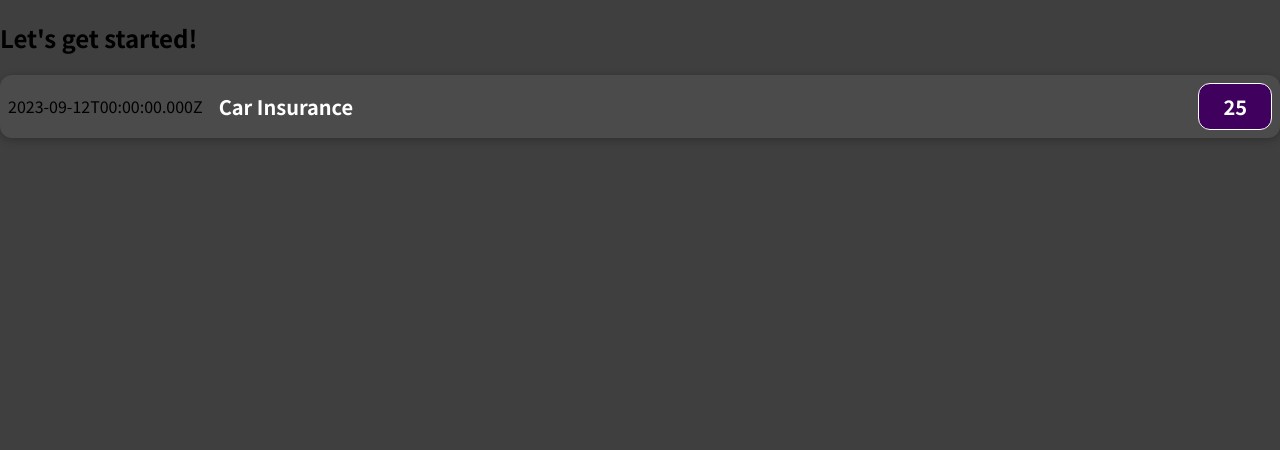
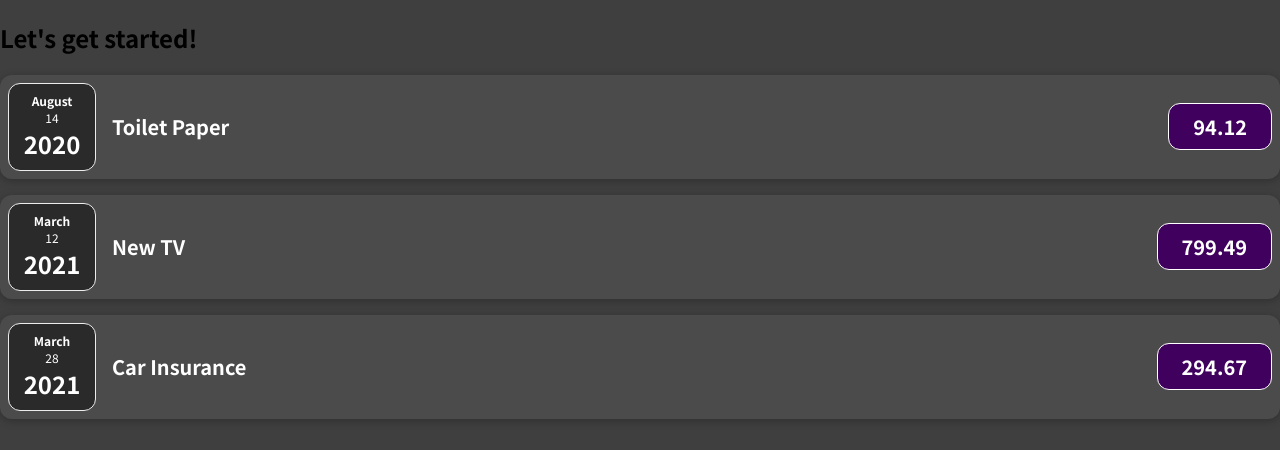
Before and after one commit to moizajmal/React, a JavaScript app: page / in a window 1280 px wide. Shown: the top 450 px of the page. Built offline with nearby package versions, Linux system fonts and the light colour scheme.

Commit message:
Added new expense date comp

```diff
--- a/src/App.js
+++ b/src/App.js
@@ -1,9 +1,32 @@
 import ExpenseItem  from "./components/ExpenseItem";
 function App() {
+  const expenses = [
+    {
+      id: 'e1',
+      title: 'Toilet Paper',
+      amount: 94.12,
+      date: new Date(2020, 7, 14),
+    },
+    { id: 'e2', title: 'New TV', amount: 799.49, date: new Date(2021, 2, 12) },
+    {
+      id: 'e3',
+      title: 'Car Insurance',
+      amount: 294.67,
+      date: new Date(2021, 2, 28),
+    },
+    {
+      id: 'e4',
+      title: 'New Desk (Wooden)',
+      amount: 450,
+      date: new Date(2021, 5, 12),
+    },
+  ];
   return (
     <div>
       <h2>Let's get started!</h2>
-      <ExpenseItem></ExpenseItem>
+      <ExpenseItem title={expenses[0].title} amount={expenses[0].amount} date={expenses[0].date}></ExpenseItem>
+      <ExpenseItem title={expenses[1].title} amount={expenses[1].amount} date={expenses[1].date}></ExpenseItem>
+      <ExpenseItem title={expenses[2].title} amount={expenses[2].amount} date={expenses[2].date}></ExpenseItem>
     </div>
   );
 }
--- /dev/null
+++ b/src/components/ExpenseDate.css
@@ -0,0 +1,26 @@
+.expense-date {
+    display: flex;
+    flex-direction: column;
+    width: 5.5rem;
+    height: 5.5rem;
+    border: 1px solid #ececec;
+    background-color: #2a2a2a;
+    color: white;
+    border-radius: 12px;
+    align-items: center;
+    justify-content: center;
+}
+
+.expense-date__month {
+    font-size: 0.75rem;
+    font-weight: bold;
+}
+
+.expense-date__year {
+    font-size: 0.75rem;
+}
+
+.expense-date__day {
+    font-size: 1.5rem;
+    font-weight: bold;
+}
--- /dev/null
+++ b/src/components/ExpenseDate.js
@@ -0,0 +1,13 @@
+import './ExpenseDate.css';
+function ExpenseDate(props)
+{
+    return (
+         <div className='expense-date'>
+                <div className='expense-date__month'>{props.date.toLocaleString('en-us',{month : 'long'})}</div>
+                <div className='expense-date__year'>{props.date.toLocaleString('en-us',{day : '2-digit'})}</div>
+                <div className='expense-date__day'>{props.date.getFullYear()}</div>
+            </div>
+    );
+}
+
+export default ExpenseDate;
--- a/src/components/ExpenseItem.js
+++ b/src/components/ExpenseItem.js
@@ -1,15 +1,13 @@
 import './ExpenseItem.css'
+import ExpenseDate  from './ExpenseDate';
+function ExpenseItem(props)
+{
 
-function ExpenseItem()
-{
-    const expenseDate = new Date(2023,8,12);
-    const expenseTitle = 'Car Insurance';
-    const expenseAmount =25;
     return (
         <div className='expense-item'>
-            <div>{expenseDate.toISOString()}</div>
-            <div className='expense-item__description'><h2>{expenseTitle}</h2></div>
-            <div className='expense-item__price'>{expenseAmount}</div>
+           <ExpenseDate date={props.date}></ExpenseDate>
+            <div className='expense-item__description'><h2>{props.title}</h2></div>
+            <div className='expense-item__price'>{props.amount}</div>
         </div>
 
     );
```
